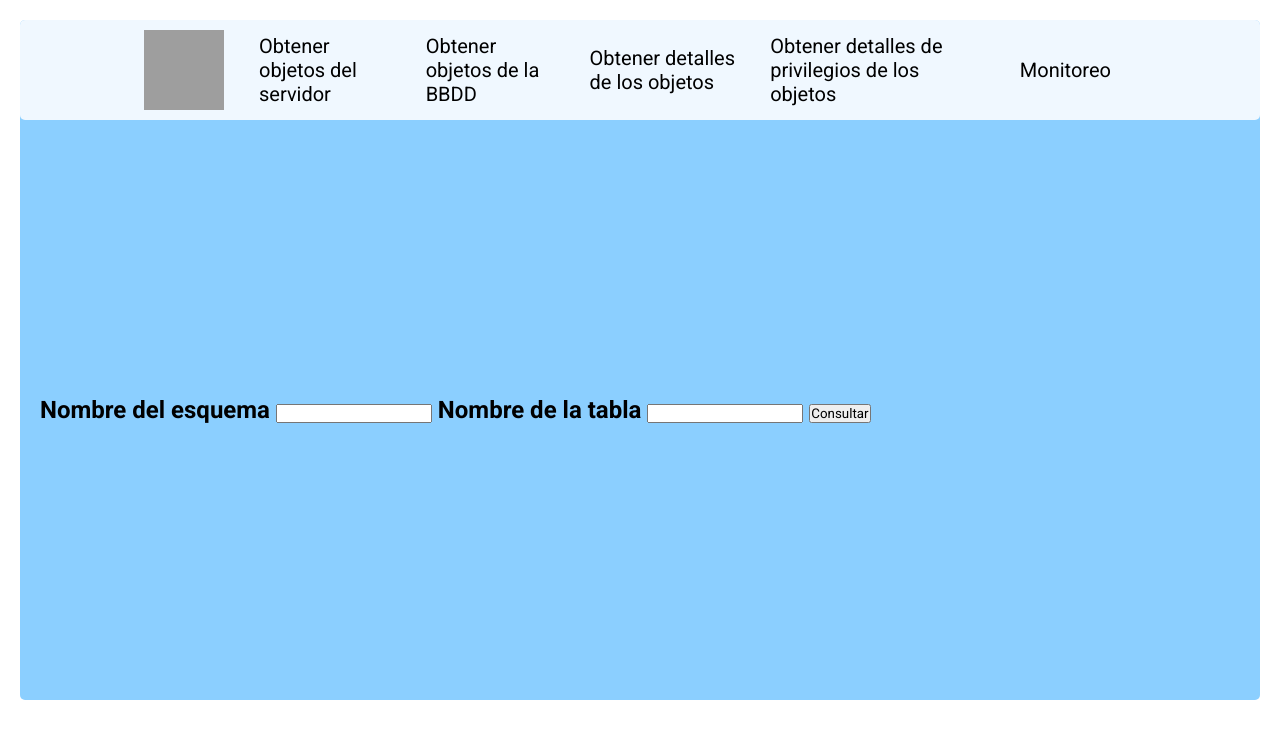
After one commit to carl1609/tp1_base-de-datos, a Django app: page /consultar/1 in a window 1280 px wide. The commit adds this page. Shown: the top 739 px of the page. Run offline with Django 4.2, Linux system fonts and the light colour scheme; grey boxes are pictures that could not be loaded.

Commit message:
añadiendo formularios para consultas especificas

```diff
--- a/consultas/templates/base.html
+++ b/consultas/templates/base.html
@@ -40,7 +40,7 @@
                     <div class="menu m2">
                         <ul class="lista-opciones">
                             <li><a href="/resultados/bbdd-esquemas">Obtener los esquemas</a></li>
-                            <li><a href="/resultados/bbdd-tablas-de-esquema">Obtener las tablas de un esquema</a></li>
+                            <li><a href="/consultar/bbdd-tablas-de-esquema">Obtener las tablas de un esquema</a></li>
                             <li><a href="/resultados/bbdd-vistas">Obtener las vistas</a></li>
                             <li><a href="/resultados/bbdd-funciones">Obtener las funciones</a></li>
                             <li><a href="/resultados/bbdd-triggers">Obtener los trigger</a></li>
@@ -74,7 +74,7 @@
                     </div>
                     <div class="menu m4">
                         <ul class="lista-opciones">
-                            <li><a href="/resultados/privilegios-tablas">Obtener los privilegios de una tabla</a></li>
+                            <li><a href="/consultar/privilegios-tabla">Obtener los privilegios de una tabla</a></li>
                             <li><a href="/resultados/privilegios-funciones">Obtener los privilegios de las funciones</a></li>
                         </ul>
                     </div>
@@ -88,8 +88,8 @@
                         <ul class="lista-opciones">
                             <li><a href="/resultados/monitorear-conexiones">Usuarios conectados, IP y consulta</a></li>
                             <li><a href="/resultados/tamanio-bbdd">Tamaño de las bases de datos del servidor</a></li>
-                            <li><a href="/resultados/tamanio-tablas">Tamaño de una tabla</a></li>
-                            <li><a href="/resultados/tamanio-tablas-esquema">Tamaño de todas las tablas de un esquema</a></li>
+                            <li><a href="/consultar/tamanio-tabla">Tamaño de una tabla</a></li>
+                            <li><a href="/consultar/tamanio-tablas-esquema">Tamaño de todas las tablas de un esquema</a></li>
                             <li><a href="/resultados/listado-tamanios">Listado por BBDD del tamaño total de la BBDD, <br> el nombre del esquema, el nombre
                                 de la tabla, <br> el tamaño total de la tabla, el tamaño de la tabla <br> y el tamaño del índice</a></li>
                         </ul>
--- /dev/null
+++ b/consultas/templates/formConsulta.html
@@ -0,0 +1,13 @@
+{%extends "base.html"%}
+
+{%block content%}
+<form action="{%url 'resultado-especifico' %}" method="POST">
+    {% csrf_token %}
+    <label for="esquema">Nombre del esquema</label>
+    <input type="text" name="esquema" id="esquema">
+    <label for="tabla">Nombre de la tabla</label>
+    <input type="text" name="tabla" id="tabla">
+    <input type="hidden" name="consulta" value="{{consulta}}">
+    <input type="submit" value="Consultar">
+</form>
+{%endblock%}
--- a/consultas/urls.py
+++ b/consultas/urls.py
@@ -3,6 +3,7 @@ from django.urls import path
 from . import views
 urlpatterns = [
     path('',views.index,name='prueba'),
-    path('resultados/<str:consulta>',views.evaluar_consultas,name='resultados')
-
+    path('resultados/<str:consulta>',views.evaluar_consultas,name='resultados'),
+    path('consultar/<str:consulta>', views.consulta_especifica, name='consultar'),
+    path('consultar', views.consulta_especifica, name='resultado-especifico')
 ]
--- a/consultas/views.py
+++ b/consultas/views.py
@@ -9,7 +9,7 @@ def index(request):
 def evaluar_consultas(request, consulta):
 
     consultas = {
-                # Consultas para obtener objetos del servidor
+        # Consultas para obtener objetos del servidor
         "bases-disponibles": "SELECT datname FROM pg_database WHERE datallowconn=true;",
         "roles": "SELECT rolname FROM pg_roles WHERE rolcanlogin = true;",
         "grupos-existentes": "SELECT groname FROM pg_group;",
@@ -17,7 +17,6 @@ def evaluar_consultas(request, consulta):
 
         # Consultas para obtener objetos de la base de datos
         "bbdd-esquemas": "SELECT nspname FROM pg_namespace;",
-        "bbdd-tablas-de-esquema": "SELECT tablename FROM pg_tables WHERE schemaname = 'public';",
         "bbdd-vistas": "SELECT table_name FROM information_schema.views WHERE table_schema NOT IN ('information_schema', 'pg_catalog');",
         "bbdd-funciones": "SELECT specific_name, routine_type FROM information_schema.routines WHERE routine_type = 'FUNCTION';",
         "bbdd-triggers": "SELECT tgname, tgrelid::regclass AS table_name, tgenabled, tgtype FROM pg_trigger;",
@@ -29,23 +28,19 @@ def evaluar_consultas(request, consulta):
         # Consultas para obtener detalles de los objetos
         "esquemas-detalles": "SELECT n.nspname AS schema_name, r.rolname AS role_name, has_schema_privilege(r.rolname, n.nspname, 'USAGE') AS usage_privilege, has_schema_privilege(r.rolname, n.nspname, 'CREATE') AS create_privilege FROM pg_namespace n CROSS JOIN pg_roles r WHERE n.nspname = 'nombre_del_esquema'; -- Reemplaza 'nombre_del_esquema' con el esquema que deseas consultar",
         "tablas-detalles": "SELECT table_schema, table_name, ordinal_position, column_name, data_type FROM information_schema.columns WHERE table_schema = 'public';",
-        "tablas-primarykey": "SELECT tc.table_schema, tc.table_name, kcu.column_name FROM information_schema.table_cgionstraints AS tc JOIN information_schema.key_column_usage AS kcu ON tc.constraint_name = kcu.constraint_name WHERE tc.constraint_type = 'PRIMARY KEY' AND tc.table_schema = 'public';",
+        "tablas-primarykey": "SELECT tc.constraint_name, tc.constraint_type, kcu.column_name FROM information_schema.table_constraints tc JOIN information_schema.key_column_usage kcu ON tc.constraint_name = kcu.constraint_name WHERE tc.constraint_type = 'PRIMARY KEY' AND tc.table_schema = 'public';",
         "tablas-foreignkeys": "SELECT tc.table_schema, tc.table_name, kcu.column_name, kcu.constraint_name FROM information_schema.table_constraints AS tc JOIN information_schema.key_column_usage AS kcu ON tc.constraint_name = kcu.constraint_name WHERE tc.constraint_type = 'FOREIGN KEY' AND tc.table_schema = 'public';",
         "secuencias-detalles": "SELECT n.nspname AS schema_name, c.relname AS sequence_name, s.seqstart AS start_value, s.seqincrement AS increment_by, s.seqmax AS max_value, s.seqmin AS min_value, s.seqcache AS cache_size, CASE WHEN s.seqcycle THEN 'YES' ELSE 'NO' END AS is_cycled FROM pg_class c JOIN pg_namespace n ON n.oid = c.relnamespace JOIN pg_sequence s ON s.seqrelid = c.oid WHERE c.relkind = 'S' -- 'S' para secuencias AND n.nspname = 'nombre_del_esquema'; -- Reemplaza 'nombre_del_esquema' con el esquema que deseas consultar",
         "indices-definicion": "SELECT schemaname, tablename, indexname, indexdef FROM pg_indexes WHERE schemaname = 'public';",
 
         # Consultas para obtener detalles de privilegios de los objetos
-        "privilegios-tablas": "SELECT grantee, privilege_type, is_grantable FROM information_schema.table_privileges WHERE table_schema = 'pg_catalog' AND table_name = 'pg_class';",
-        "privilegios-funciones": "SELECT grantee, privilege_type, is_grantable FROM information_schema.routine_privileges WHERE specific_schema = 'pg_catalog' AND routine_name = 'pg_stat_get_activity';",
+        "privilegios-funciones": "SELECT grantee, privilege_type, is_grantable FROM information_schema.routine_privileges ORDER BY privilege_type",
 
         # Consultas para monitoreo
         "monitorear-conexiones": "SELECT pid, usename, client_addr, query FROM pg_stat_activity;",
         "tamanio-bbdd": "SELECT datname AS database_name, pg_size_pretty(pg_database_size(datname)) AS size FROM pg_database;",
-        "tamanio-tablas": "SELECT pg_size_pretty(pg_total_relation_size('apellidos_pais')) AS total_size",
-        "tamanio-tablas-esquema": "SELECT table_name, pg_size_pretty(pg_total_relation_size(quote_ident(table_schema) || '.' || quote_ident(table_name))) AS size FROM information_schema.tables WHERE table_schema = 'public';",
         "listado-tamanios": "SELECT current_database() AS database_name, schemaname AS schema_name, tablename AS table_name, pg_size_pretty(pg_total_relation_size(schemaname || '.' || tablename)) AS total_size, pg_size_pretty(pg_relation_size(schemaname || '.' || tablename)) AS table_size, pg_size_pretty(pg_indexes_size(schemaname || '.' || tablename)) AS index_size FROM pg_tables;"
     }
-
 
     #funcion para obtener la consulta me devuelve una lista de duplas con los resultados
     def obtener_consulta(consulta):
@@ -55,9 +50,42 @@ def evaluar_consultas(request, consulta):
             nombre_columnas = [desc[0] for desc in cursor.description]
         return resultado, nombre_columnas
 
-    resultado,nombre_columnas = obtener_consulta(consulta)
+
+    resultado, nombre_columnas = obtener_consulta(consulta)
     lista_resultado = [list(tupla) for tupla in resultado]
     return render(request,'resultado.html',{'resultados':lista_resultado,'columnas':nombre_columnas})
+
+
+
+def consulta_especifica (request, consulta):
+
+    consultas = {
+        "bbdd-tablas-de-esquema": "SELECT tablename FROM pg_tables WHERE schemaname = %s;",
+        "privilegios-tabla": "SELECT grantee, privilege_type, is_grantable FROM information_schema.table_privileges WHERE table_name = %s;",
+        "tamanio-tablas-esquema": "SELECT table_name, pg_size_pretty(pg_total_relation_size(quote_ident(table_schema) || '.' || quote_ident(table_name))) AS size FROM information_schema.tables WHERE table_schema = %s;",
+        "tamanio-tabla": "SELECT pg_size_pretty(pg_total_relation_size(%s)) AS total_size"
+    }
+
+    def obtener_consulta(consulta, parametros):
+        with connection.cursor() as cursor:
+            print(consultas[consulta])
+            cursor.execute(consultas[consulta], parametros)
+            resultado = cursor.fetchall()
+            nombre_columnas = [desc[0] for desc in cursor.description]
+        return resultado, nombre_columnas
+
+    if request.method == 'GET':
+            return render (request, 'formConsulta.html', {'consulta':consulta})
+    else:
+        consulta = request.POST.get('consulta')
+        if consulta == 'bbdd-tablas-de-esquema' or consulta == 'tamanio-tablas-esquema':
+            resultado, nombre_columnas = obtener_consulta(consulta, request.POST.get('esquema'))
+        else:
+            resultado, nombre_columnas = obtener_consulta(consulta,request.POST.get('tabla'))
+
+        lista_resultado = [list(tupla) for tupla in resultado]
+        return render(request,'resultado.html',{'resultados':lista_resultado,'columnas':nombre_columnas})
+
 
     #USAR CUANDO ESTEN LOS GRAFICOS
     #resultado,nombre_columnas=obtener_consulta(consulta)
--- a/tp1_base/settings.py
+++ b/tp1_base/settings.py
@@ -80,7 +80,7 @@ DATABASES = {
         'ENGINE': 'django.db.backends.postgresql',
         'NAME': 'postgres',
         'USER': 'postgres',
-        'PASSWORD': 'mario2001',
+        'PASSWORD': 'sushi',
         'HOST': 'localhost',  # O la IP de tu servidor PostgreSQL
         'PORT': '5432',  # Puerto predeterminado de PostgreSQL
     }
```
